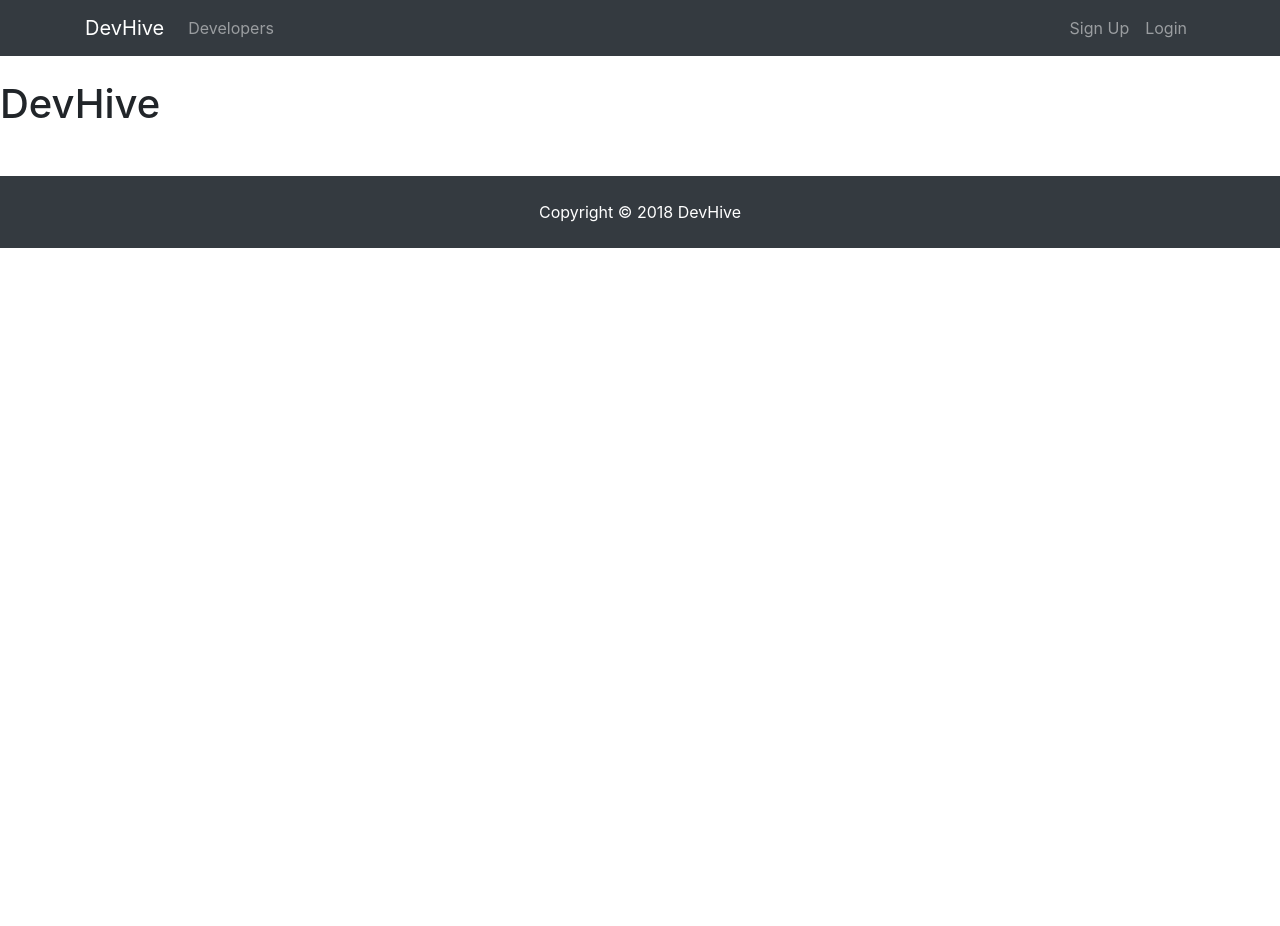
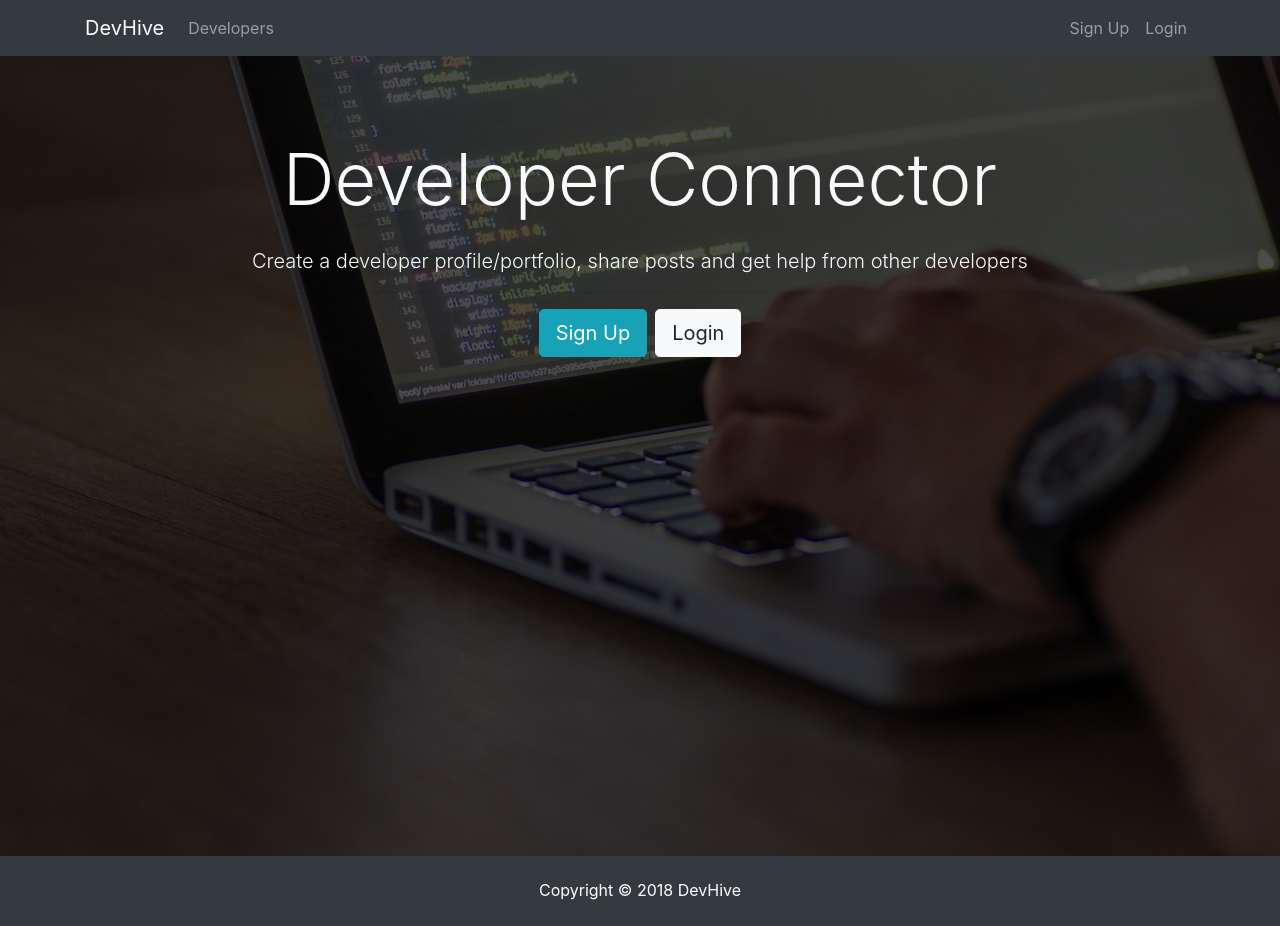
Before and after one commit to DevDigression/DevHive, a React (Create React App) app in the folder client/: page / in a window 1280 px wide. Before the commit the page ends 800 px from the top, so only its background shows below. Built offline with nearby package versions, Linux system fonts and the light colour scheme.

Commit message:
added Landing component

```diff
--- a/client/src/App.js
+++ b/client/src/App.js
@@ -1,6 +1,7 @@
 import React, { Component } from "react";
 import Navbar from "./components/layout/Navbar";
 import Footer from "./components/layout/Footer";
+import Landing from "./components/layout/Landing";
 
 import "./App.css";
 
@@ -9,7 +10,7 @@ class App extends Component {
     return (
       <div className="App">
         <Navbar />
-        <h1>DevHive</h1>
+        <Landing />
         <Footer />
       </div>
     );
--- a/client/src/components/layout/Landing.js
+++ b/client/src/components/layout/Landing.js
@@ -0,0 +1,35 @@
+import React, { Component } from "react";
+
+class Landing extends Component {
+  render() {
+    return (
+      <div>
+        <div className="landing">
+          <div className="dark-overlay landing-inner text-light">
+            <div className="container">
+              <div className="row">
+                <div className="col-md-12 text-center">
+                  <h1 className="display-3 mb-4">Developer Connector</h1>
+                  <p className="lead">
+                    {" "}
+                    Create a developer profile/portfolio, share posts and get
+                    help from other developers
+                  </p>
+                  <hr />
+                  <a href="register.html" class="btn btn-lg btn-info mr-2">
+                    Sign Up
+                  </a>
+                  <a href="login.html" class="btn btn-lg btn-light">
+                    Login
+                  </a>
+                </div>
+              </div>
+            </div>
+          </div>
+        </div>
+      </div>
+    );
+  }
+}
+
+export default Landing;
```
